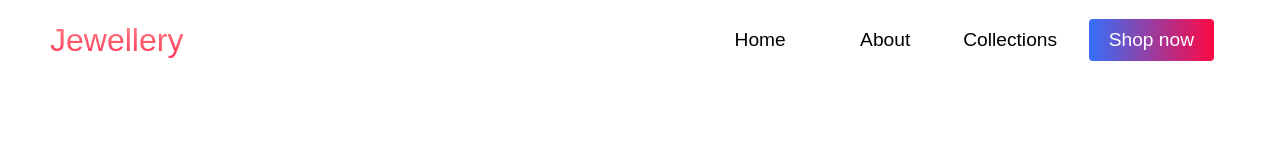
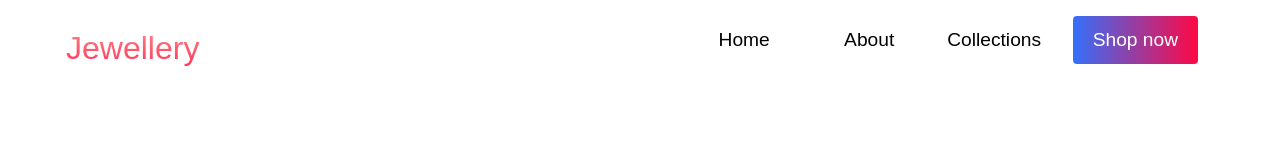
Before and after one commit to PraC0310/static-websites, a plain HTML site: page index.html in a window 1280 px wide. Drawn offline with nearby package versions, Linux system fonts and the light colour scheme.

Commit message:
Update index.html

```diff
--- a/index.html
+++ b/index.html
@@ -9,10 +9,13 @@
     <link rel="stylesheet" href="style.css">
     <link href="stylesheet">
 
+    <!-- Bootstrap -->
+
     <!-- Latest compiled and minified CSS -->
-    <link rel="stylesheet" >
+    <link rel="stylesheet" href="https://maxcdn.bootstrapcdn.com/bootstrap/4.5.2/css/bootstrap.min.css">
 
-</head>
+
+    </head>
 
 
 <body>
```
